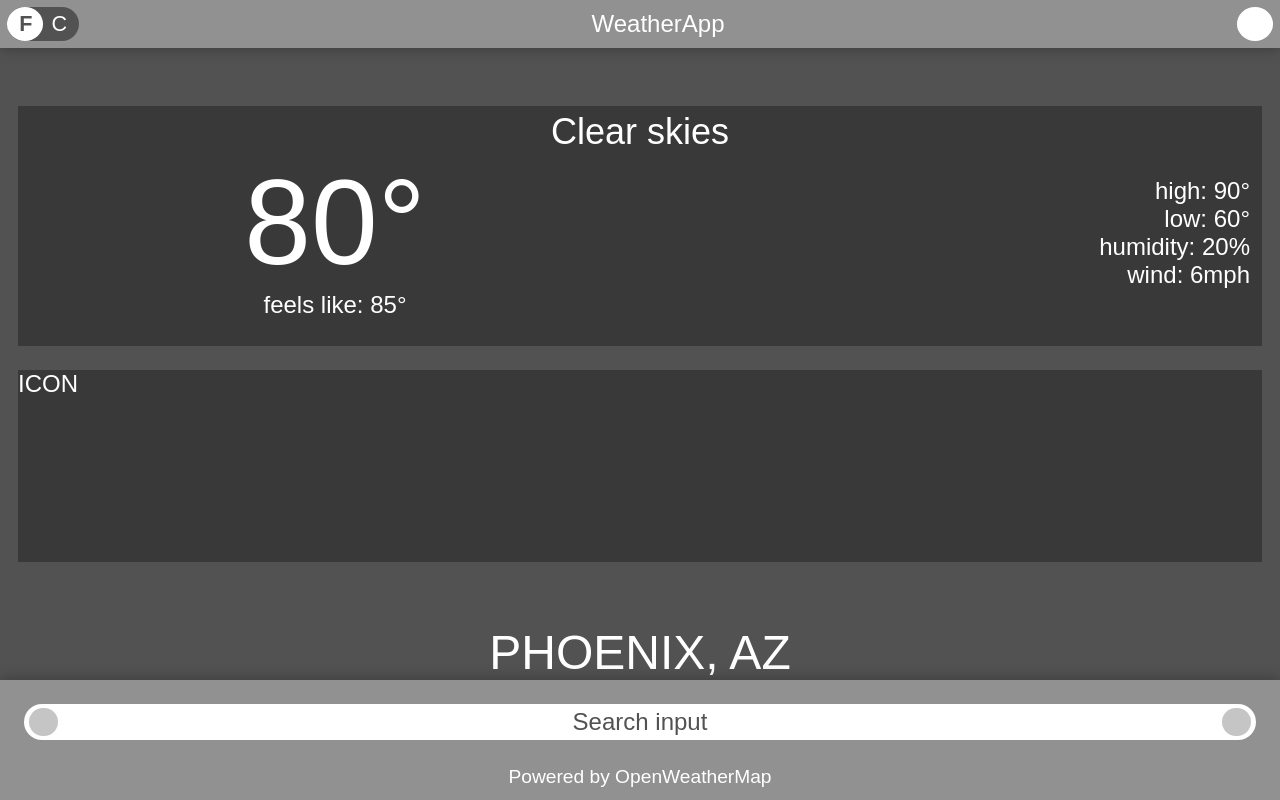
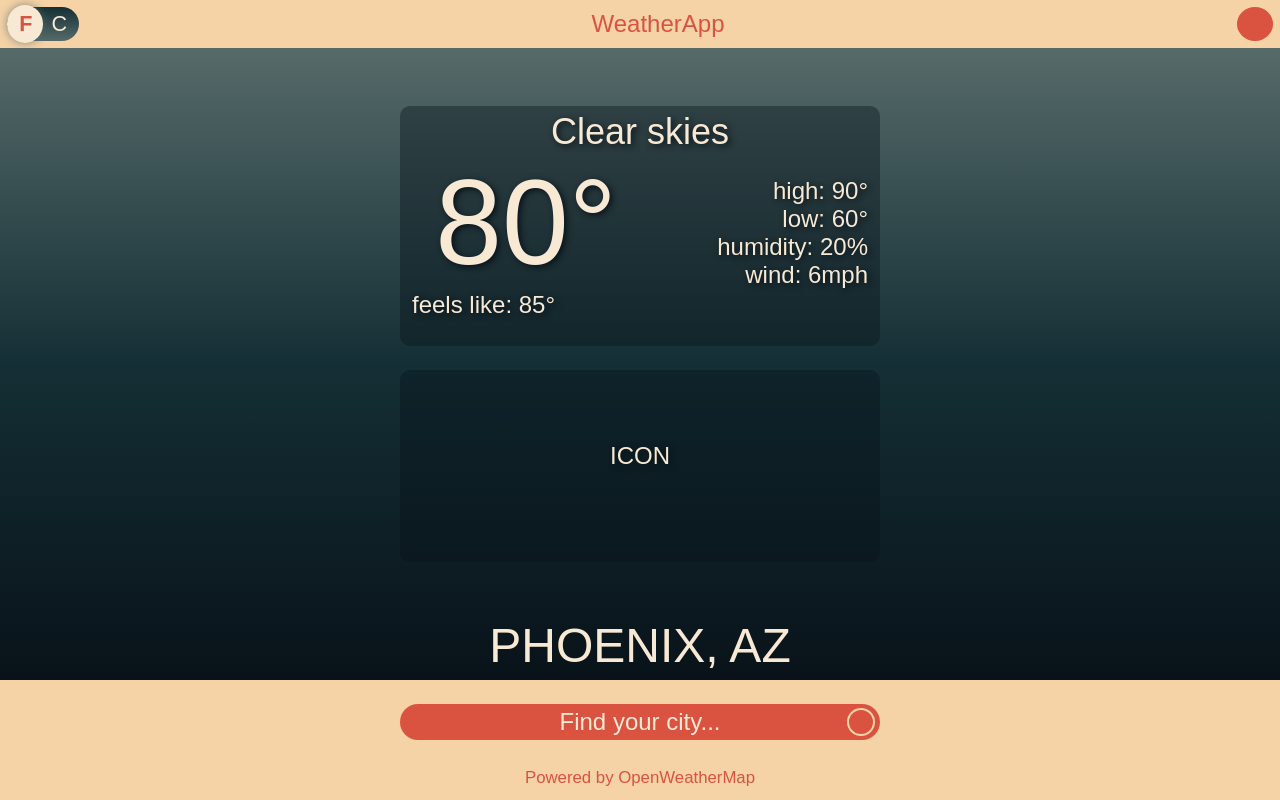
Before and after one commit to isaiahaiasi/weather-app, a website built with webpack: page dist/index.html in a window 1280 px wide. Built offline with nearby package versions, Linux system fonts and the light colour scheme.

Commit message:
Add color to styles

```diff
--- /dev/null
+++ b/src/styles/palettes.css
@@ -0,0 +1,9 @@
+.hp {
+  --a: #f5d3a6;
+  --b: #f1b64e;
+  --c: #b35228;
+  --ba: #566a69;
+  --bb: #2a3e3d;
+  --bc: #142f35;
+  --bd: #091219;
+}
--- a/src/styles/style.css
+++ b/src/styles/style.css
@@ -1,16 +1,37 @@
 :root {
-  --col-default-light: rgb(197, 197, 197);
-  --col-default-mid: rgb(145, 145, 145);
-  --col-default-dark: rgb(82, 82, 82);
+  /* * DESIGN TOKENS * */
+  /* COLORS */
+  --col-light-text: #f8e9d5;
+  --col-light-mid: #f5d3a6;
+  --col-light-secondary: #f1b64e;
+
+  --col-primary-light: #566a69;
+  --col-primary-mid: #142f35;
+  --col-primary-dark: #091219;
+
+  --col-secondary: #da5341;
+
+  --grey-light: rgb(197, 197, 197);
+  --grey-default-mid: rgb(145, 145, 145);
+  --grey-default-dark: rgb(82, 82, 82);
 
   --col-card: rgba(0, 0, 0, 0.3);
+
+  /* Z-INDEX SCHEMA */
+  --z-behind: -5;
+  --z-bg: 0;
+  --z-base: 10;
+  --z-element: 20;
+  --z-text: 50;
+
+  /* POSITIONS */
+  --top-height: 2rem; /* Header bar */
+  --bottom-height: 5rem; /* Search box */
+
+  /* * GLOBAL PREFERENCES * */
   font-size: 1.5rem;
-
-  --top-height: 2rem;
-  --bottom-height: 5rem;
-
   font-family: sans-serif;
-  color: white;
+  color: var(--col-light-text);
 }
 
 body {
@@ -20,7 +41,7 @@ body {
   padding: 0;
   padding-top: var(--top-height);
   padding-bottom: var(--bottom-height);
-  background: var(--col-default-dark);
+  z-index: var(--z-bg);
 }
 
 /* General */
@@ -36,12 +57,19 @@ body {
   display: flex;
   justify-content: center;
   align-items: center;
+  z-index: var(--z-base);
 
   width: 100%;
   --height: calc(100vh - var(--top-height) - var(--bottom-height));
   height: var(--height);
   min-height: var(--height);
   padding-bottom: 2.5rem;
+
+  background: linear-gradient(
+    var(--col-primary-light),
+    var(--col-primary-mid),
+    var(--col-primary-dark)
+  );
 }
 
 .weather-content {
@@ -50,26 +78,44 @@ body {
   flex-direction: column;
   align-content: center;
   padding: 0.25rem;
+  text-shadow: 0.1rem 0.1rem 0.25rem var(--col-primary-dark);
+}
+
+.weather-card {
+  box-sizing: border-box;
+  height: 8rem;
+  width: 100%;
+  max-width: 20rem;
+  margin: 0.5rem auto;
+  position: relative;
+  z-index: 1;
+}
+.weather-card::before {
+  content: '';
+  position: absolute;
+  top: 0;
+  left: 0;
+  width: 100%;
+  height: 100%;
+  opacity: 0.4;
+  background: var(--col-primary-dark);
+  z-index: -1;
+  border-radius: 10px;
+}
+
+.info-container {
+  height: 10rem;
+  padding: 0.2rem 0.5rem;
 }
 
 .icon-container {
-  box-sizing: border-box;
-  height: 8rem;
-  background: var(--col-card);
-  margin: 0.5rem;
-}
-
-.info-container {
-  box-sizing: border-box;
-  height: 10rem;
-  background: var(--col-card);
-  margin: 0.5rem;
-  padding: 0.2rem 0.5rem;
+  text-align: center;
+  padding-top: 3rem;
 }
 
 .location {
   position: absolute;
-  bottom: 0;
+  bottom: 0.3rem;
   right: 0;
   left: 0;
   text-align: center;
@@ -87,12 +133,9 @@ body {
   font-size: 1.5rem;
 }
 
-.weather-temp-group {
-  text-align: center;
-}
-
 .weather-current-temp {
   font-size: 5rem;
+  text-align: center;
 }
 
 .weather-details-group {
@@ -106,7 +149,6 @@ body {
 .top {
   box-sizing: border-box;
   position: fixed;
-  background: var(--col-default-mid);
   top: 0;
   height: var(--top-height);
   width: 100%;
@@ -115,27 +157,46 @@ body {
   align-items: center;
   justify-content: space-between;
   padding: 0.3em;
+
+  background: var(--col-light-mid);
+  color: var(--col-secondary);
+
+  z-index: var(--z-base);
 }
 
 .switch {
   position: relative;
   box-sizing: border-box;
   height: 100%;
-  background: var(--col-default-dark);
+  background: linear-gradient(var(--col-primary-mid), var(--col-primary-light));
   border-radius: 100px;
   width: 3rem;
+  z-index: var(--z-element);
 }
 
 .switch-thumb {
   position: absolute;
   left: 0;
-  background: white;
-  height: 100%;
+  background: var(--col-light-text);
   /* (slightly larger thumb) */
-  /* height: calc(100% + 2px);
-  transform: translateY(-1px); */
+  height: calc(100% + 4px);
+  transform: translateY(-2px);
   width: 1.5rem;
   border-radius: 50%;
+  z-index: 1;
+}
+
+.switch-thumb::before {
+  content: '';
+  z-index: -50;
+  position: absolute;
+  top: 0;
+  left: 0;
+  width: 100%;
+  height: 100%;
+  border-radius: 50%;
+  box-shadow: 0 0 0.4rem var(--col-primary-light);
+  opacity: 0.7;
 }
 
 .switch-label {
@@ -146,10 +207,13 @@ body {
   left: 0;
   font-size: 0.9rem;
   padding: 0.15rem 0.5rem;
+  color: var(--col-light-text);
+  z-index: 2;
+  user-select: none;
 }
 
 .switch-label-active {
-  color: var(--col-default-dark);
+  color: var(--col-secondary);
   font-weight: bold;
 }
 
@@ -157,7 +221,7 @@ body {
   height: 100%;
   width: 1.5rem;
   border-radius: 50%;
-  background: white;
+  background: var(--col-secondary);
 }
 
 /* SEARCH */
@@ -167,23 +231,29 @@ body {
   box-sizing: border-box;
   height: var(--bottom-height);
   bottom: 0;
-  background: var(--col-default-mid);
+  background: var(--col-light-mid);
   width: 100%;
   padding: 0.5rem 1rem;
 
   display: flex;
   flex-direction: column;
   justify-content: space-between;
+  align-items: center;
+
+  color: var(--col-secondary);
 }
 
 .search-bar {
   box-sizing: border-box;
   height: 1.5rem;
+  width: 100%;
+  max-width: 20rem;
   margin-top: 0.5rem;
   display: flex;
   justify-content: space-between;
   align-items: center;
-  background: white;
+  background: var(--col-secondary);
+  color: var(--col-light-text);
   border-radius: 2rem;
 }
 
@@ -192,14 +262,18 @@ body {
 }
 
 .search-icon-placeholder {
-  height: 1.2rem;
-  width: 1.2rem;
+  height: 1rem;
+  width: 1rem;
   margin: 0 0.2rem;
   border-radius: 50%;
-  background: var(--col-default-light);
+  border: 2px solid var(--col-light-mid);
+}
+
+.search-icon-placeholder.left {
+  border-color: var(--col-secondary);
 }
 
 .footer {
-  font-size: 0.8rem;
+  font-size: 0.7rem;
   text-align: center;
 }
```
Also changed, not shown: dist/index.html.
